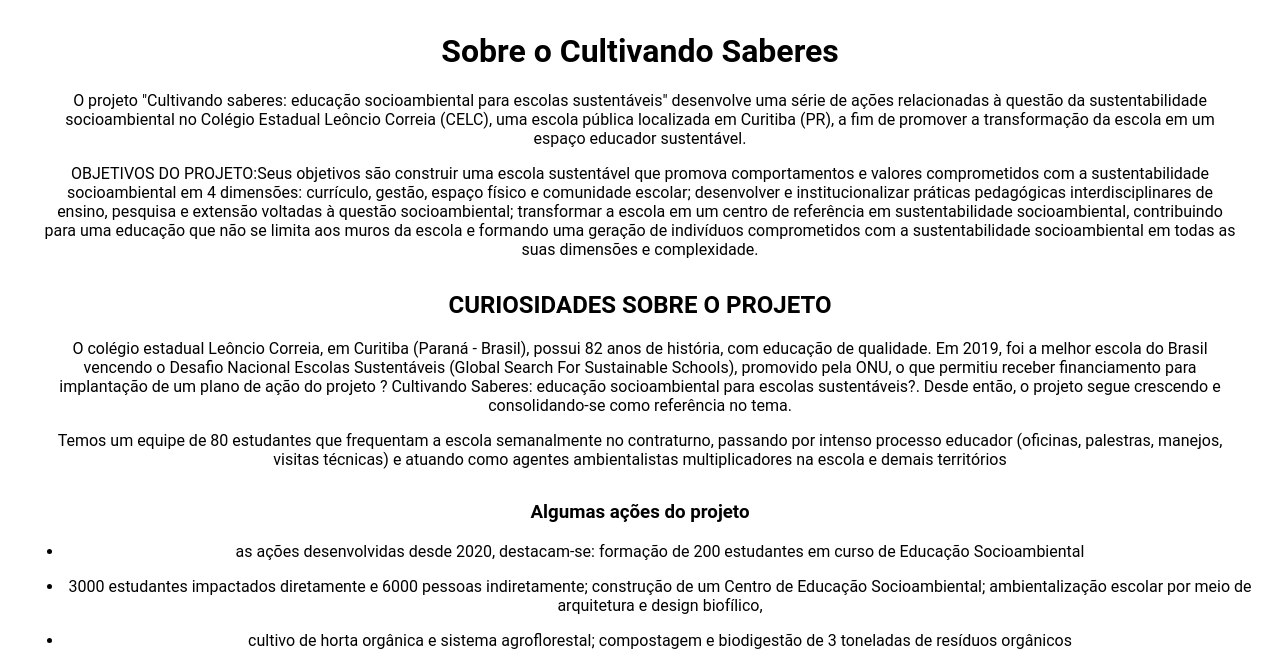
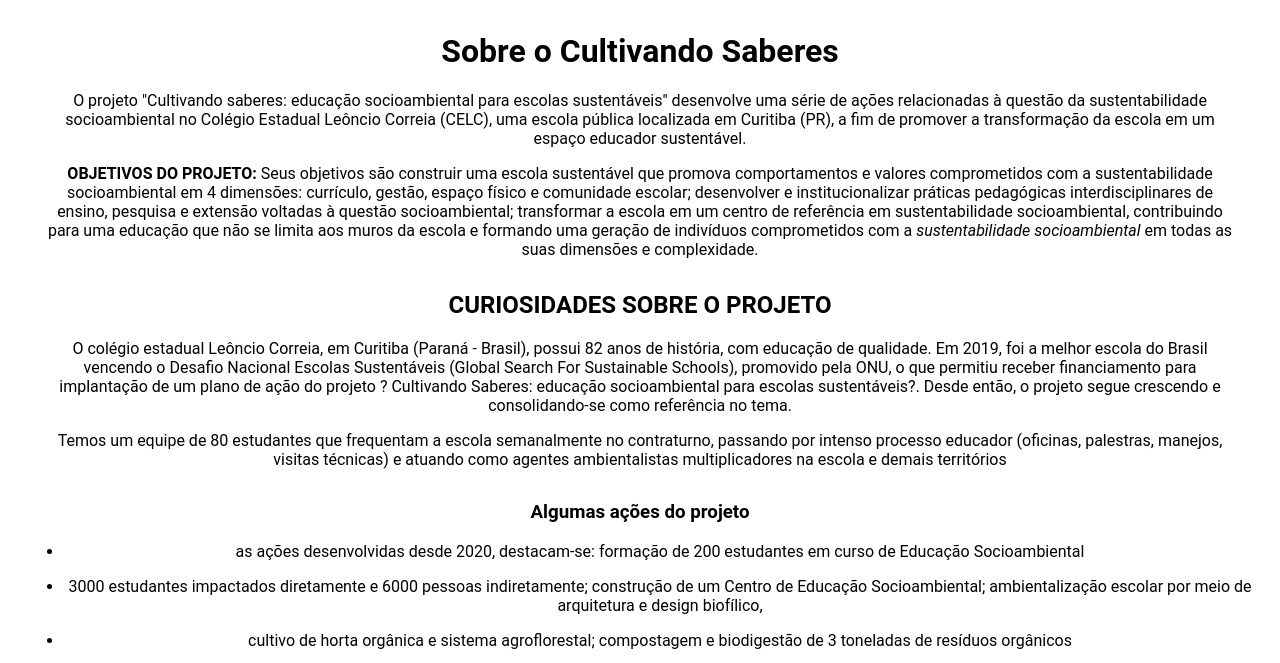
Before and after one commit to bernardCristo/projeto-XXX, a plain HTML site: page index.html in a window 1280 px wide. Shown: the top 663 px of the page. Drawn offline with Linux system fonts and the light colour scheme.

Commit message:
Update index.html

```diff
--- a/index.html
+++ b/index.html
@@ -13,9 +13,9 @@
         <h1>Sobre o Cultivando Saberes</h1>
    <p>O projeto "Cultivando saberes: educação socioambiental para escolas sustentáveis" desenvolve uma série de ações relacionadas à questão da sustentabilidade socioambiental no Colégio Estadual Leôncio Correia (CELC), uma escola pública localizada em Curitiba (PR),
        a fim de promover a transformação da escola em um espaço educador sustentável.</p>
-   <p>OBJETIVOS DO PROJETO:Seus objetivos são construir uma escola sustentável que promova comportamentos e valores comprometidos com a sustentabilidade socioambiental em 4 dimensões: currículo, gestão, espaço físico e comunidade escolar; desenvolver e institucionalizar práticas pedagógicas interdisciplinares de ensino, pesquisa e extensão voltadas à questão socioambiental; transformar a escola em um centro de referência em sustentabilidade socioambiental, contribuindo para uma educação que não se limita aos muros da escola e
+   <p><strong>OBJETIVOS DO PROJETO:</strong> Seus objetivos são construir uma escola sustentável que promova comportamentos e valores comprometidos com a sustentabilidade socioambiental em 4 dimensões: currículo, gestão, espaço físico e comunidade escolar; desenvolver e institucionalizar práticas pedagógicas interdisciplinares de ensino, pesquisa e extensão voltadas à questão socioambiental; transformar a escola em um centro de referência em sustentabilidade socioambiental, contribuindo para uma educação que não se limita aos muros da escola e
        formando uma geração de indivíduos
-       comprometidos com a sustentabilidade socioambiental em todas as suas dimensões e complexidade.</p>
+       comprometidos com a <em>sustentabilidade socioambiental</em> em todas as suas dimensões e complexidade.</p>
     </div>
    <div id="Texto2">
 
```
